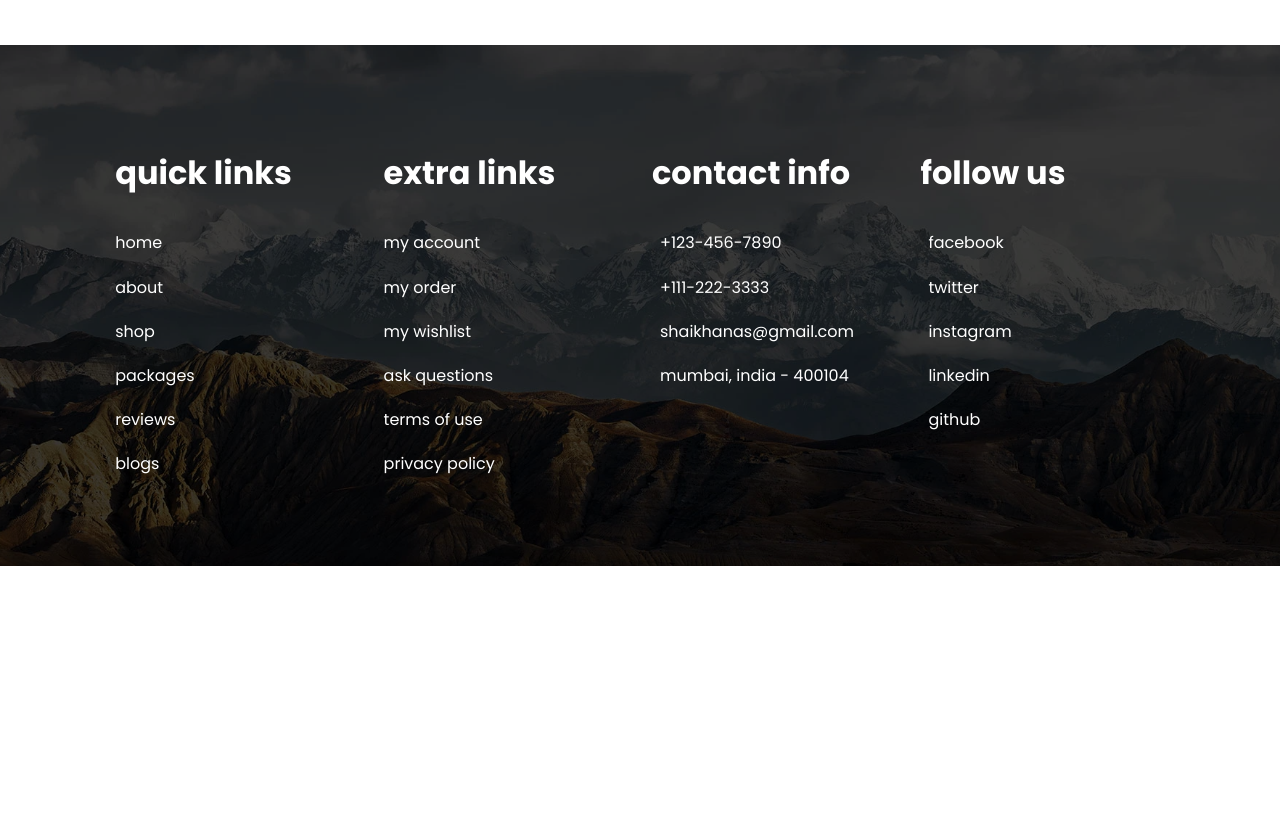
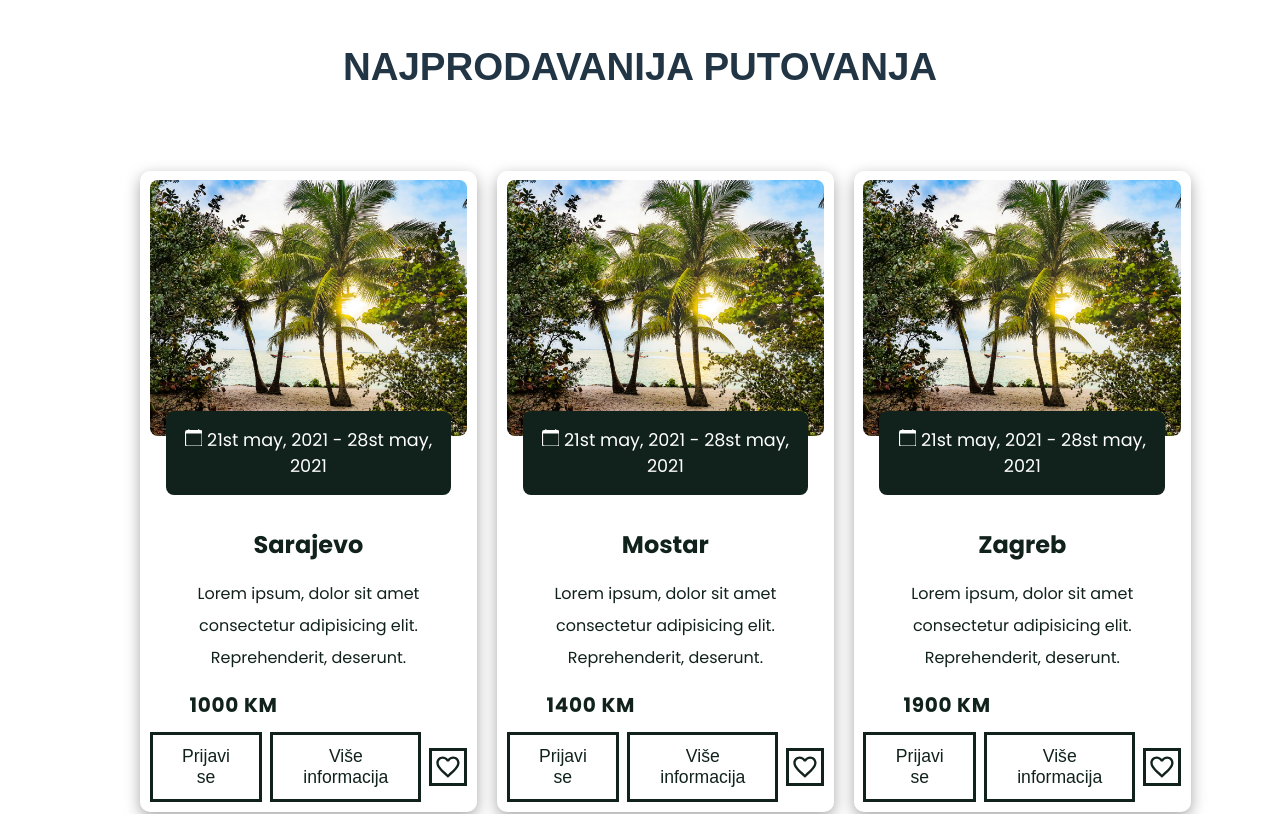
Before and after one commit to MirzadS/travel-agency, a React (Create React App) app in the folder frontend/: page /pocetna in a window 1280 px wide. Shown: the part 1680-2494 px from the top of the page. Before the commit the page ends 2246 px from the top, so only its background shows below. Built offline with nearby package versions, Linux system fonts and the light colour scheme.

Commit message:
travel card

```diff
--- a/frontend/src/components/Footer/Footer.jsx
+++ b/frontend/src/components/Footer/Footer.jsx
@@ -1,11 +1,11 @@
 import React from "react";
-import "./Footer.css";
+import styles from "./Footer.module.css";
 
 const Footer = () => {
   return (
-    <section class="footer">
-      <div class="box-container">
-        <div class="box">
+    <section className={styles.footer}>
+      <div className={styles.boxContainer}>
+        <div className={styles.box}>
           <h3>quick links</h3>
           <a href="#home">home</a>
           <a href="#about">about</a>
@@ -15,7 +15,7 @@ const Footer = () => {
           <a href="#blogs">blogs</a>
         </div>
 
-        <div class="box">
+        <div className={styles.box}>
           <h3>extra links</h3>
           <a href="#">my account</a>
           <a href="#">my order</a>
@@ -25,38 +25,38 @@ const Footer = () => {
           <a href="#">privacy policy</a>
         </div>
 
-        <div class="box">
+        <div className={styles.box}>
           <h3>contact info</h3>
           <a href="#">
-            <i class="fas fa-phone"></i> +123-456-7890{" "}
+            <i className="fas fa-phone"></i> +123-456-7890
           </a>
           <a href="#">
-            <i class="fas fa-phone"></i> +111-222-3333{" "}
+            <i className="fas fa-phone"></i> +111-222-3333
           </a>
           <a href="#">
-            <i class="fas fa-envelope"></i> shaikhanas@gmail.com{" "}
+            <i className="fas fa-envelope"></i> shaikhanas@gmail.com
           </a>
           <a href="#">
-            <i class="fas fa-map"></i> mumbai, india - 400104{" "}
+            <i className="fas fa-map"></i> mumbai, india - 400104
           </a>
         </div>
 
-        <div class="box">
+        <div className={styles.box}>
           <h3>follow us</h3>
           <a href="#">
-            <i class="fab fa-facebook-f"></i> facebook{" "}
+            <i className="fab fa-facebook-f"></i> facebook
           </a>
           <a href="#">
-            <i class="fab fa-twitter"></i> twitter{" "}
+            <i className="fab fa-twitter"></i> twitter
           </a>
           <a href="#">
-            <i class="fab fa-instagram"></i> instagram{" "}
+            <i className="fab fa-instagram"></i> instagram
           </a>
           <a href="#">
-            <i class="fab fa-linkedin"></i> linkedin{" "}
+            <i className="fab fa-linkedin"></i> linkedin
           </a>
           <a href="#">
-            <i class="fab fa-github"></i> github{" "}
+            <i className="fab fa-github"></i> github
           </a>
         </div>
       </div>
--- a/frontend/src/components/Footer/Footer.css
+++ b/frontend/src/components/Footer/Footer.module.css
@@ -7,40 +7,40 @@
   background-attachment: fixed;
 }
 
-.footer .box-container {
+.footer .boxContainer {
   display: grid;
   grid-template-columns: repeat(4, 1fr);
   gap: 1.5rem;
 }
 
-.footer .box-container .box h3 {
+.footer .boxContainer .box h3 {
   font-size: 2rem;
   padding: 1.5rem 0;
   color: #fff;
 }
 
-.footer .box-container .box a {
+.footer .boxContainer .box a {
   display: block;
   font-size: 1rem;
   color: #fff;
   padding: 0.6rem 0;
 }
 
-.footer .box-container .box a i {
+.footer .boxContainer .box a i {
   color: #219150;
   padding-right: 0.5rem;
 }
 
-.footer .box-container .box a:hover {
+.footer .boxContainer .box a:hover {
   color: #219150;
 }
 
-.footer .box-container .box a:hover i {
+.footer .boxContainer .box a:hover i {
   padding-right: 2rem;
 }
 
 @media (max-width: 1000px) {
-  .footer .box-container {
+  .footer .boxContainer {
     display: grid;
     grid-template-columns: repeat(2, 1fr);
     gap: 1.5rem;
--- /dev/null
+++ b/frontend/src/components/TravelCard/TravelCard.jsx
@@ -0,0 +1,75 @@
+import React from "react";
+import img1 from "../../assets/keywest.jpg";
+import { BsCalendar } from "react-icons/bs";
+import { MdFavoriteBorder } from "react-icons/md";
+import styles from "./TravelCard.module.css";
+
+const TravelCard = () => {
+  return (
+    <section className={styles.blogs} id={styles.blogs}>
+      {/* <h1 className={styles.heading}> our daily posts </h1> */}
+      <h2 className={styles.sectionTitle}>Najprodavanija putovanja</h2>
+
+      <div className={`${styles.swiper} ${styles.blogsSlider}`}>
+        <div className={styles.cardsWrapper}>
+          <div className={`${styles.swiperSlide} ${styles.slide}`}>
+            <img src={img1} alt="" />
+            <div className={styles.icons}>
+              <BsCalendar /> 21st may, 2021 - 28st may, 2021
+            </div>
+            <h3>Sarajevo</h3>
+            <p>
+              Lorem ipsum, dolor sit amet consectetur adipisicing elit.
+              Reprehenderit, deserunt.
+            </p>
+            <span className={styles.price}>1000 KM</span>
+
+            <div className={styles.travelCardButtons}>
+              <button className={styles.travelBookingBtn}>Prijavi se</button>
+              <button className={styles.readMoreBtn}>Više informacija</button>
+              <MdFavoriteBorder className={styles.addToWishlistBtn} />
+            </div>
+          </div>
+          <div className={`${styles.swiperSlide} ${styles.slide}`}>
+            <img src={img1} alt="" />
+            <div className={styles.icons}>
+              <BsCalendar /> 21st may, 2021 - 28st may, 2021
+            </div>
+            <h3>Mostar</h3>
+            <p>
+              Lorem ipsum, dolor sit amet consectetur adipisicing elit.
+              Reprehenderit, deserunt.
+            </p>
+            <span className={styles.price}>1400 KM</span>
+
+            <div className={styles.travelCardButtons}>
+              <button className={styles.travelBookingBtn}>Prijavi se</button>
+              <button className={styles.readMoreBtn}>Više informacija</button>
+              <MdFavoriteBorder className={styles.addToWishlistBtn} />
+            </div>
+          </div>
+          <div className={`${styles.swiperSlide} ${styles.slide}`}>
+            <img src={img1} alt="" />
+            <div className={styles.icons}>
+              <BsCalendar /> 21st may, 2021 - 28st may, 2021
+            </div>
+            <h3>Zagreb</h3>
+            <p>
+              Lorem ipsum, dolor sit amet consectetur adipisicing elit.
+              Reprehenderit, deserunt.
+            </p>
+            <span className={styles.price}>1900 KM</span>
+
+            <div className={styles.travelCardButtons}>
+              <button className={styles.travelBookingBtn}>Prijavi se</button>
+              <button className={styles.readMoreBtn}>Više informacija</button>
+              <MdFavoriteBorder className={styles.addToWishlistBtn} />
+            </div>
+          </div>
+        </div>
+      </div>
+    </section>
+  );
+};
+
+export default TravelCard;
--- /dev/null
+++ b/frontend/src/components/TravelCard/TravelCard.module.css
@@ -0,0 +1,156 @@
+.blogs .slide {
+  text-align: center;
+  padding: 0.6rem;
+  border-radius: 10px;
+  margin: 2px 10px;
+  /* display: flex;
+  flex-direction: column; */
+  box-shadow: rgba(0, 0, 0, 0.35) 0px 5px 15px;
+}
+
+.blogs .slide img {
+  height: 16rem;
+  width: 100%;
+  -o-object-fit: cover;
+  object-fit: cover;
+  border-radius: 0.5rem;
+}
+
+.blogs .slide .icons {
+  background: #10221b;
+  border-radius: 0.5rem;
+  padding: 1rem;
+  position: relative;
+  top: -2rem;
+  display: inline-block;
+}
+
+.blogs .slide .icons {
+  font-size: 1.1rem;
+  color: #fff;
+  margin: 0 1rem;
+}
+
+.blogs .slide .icons:hover {
+  color: #219150;
+}
+
+.blogs .slide .icons i {
+  padding-right: 0.5rem;
+  color: #219150;
+}
+
+.blogs .slide h3 {
+  font-size: 1.5rem;
+  color: #10221b;
+}
+
+.blogs .slide p {
+  font-size: 1rem;
+  padding: 1rem 0;
+  line-height: 2;
+  color: #10221b;
+}
+
+.cardsWrapper {
+  padding: 30px;
+  margin: 50px 100px;
+
+  display: grid;
+  grid-template-columns: repeat(3, 1fr);
+  /* gap: 1.5rem; */
+}
+
+.readMoreBtn {
+  margin-top: 0.7rem;
+  display: inline-block;
+  border: 0.2rem solid #10221b;
+  color: #10221b;
+  cursor: pointer;
+  background: none;
+  font-size: 1.1rem;
+  padding: 0.7rem 1.7rem;
+}
+
+.readMoreBtn:hover {
+  background: #10221b;
+  color: #fff;
+}
+
+.travelBookingBtn {
+  margin-top: 0.7rem;
+  display: inline-block;
+  border: 0.2rem solid #10221b;
+  color: #10221b;
+  cursor: pointer;
+  background: none;
+  font-size: 1.1rem;
+  padding: 0.7rem 1.7rem;
+}
+
+.travelBookingBtn:hover {
+  background: #10221b;
+  color: #fff;
+}
+.addToWishlistBtn {
+  margin-top: 0.7rem;
+  display: inline-block;
+  border: 0.2rem solid #10221b;
+  height: 100%;
+  color: #10221b;
+  cursor: pointer;
+  background: none;
+  font-size: 3rem;
+  padding: 2px;
+  /* padding: 0.7rem 1.7rem; */
+}
+
+.addToWishlistBtn:hover {
+  background: #10221b;
+  color: #fff;
+}
+
+.travelCardButtons {
+  display: flex;
+  justify-content: center;
+  align-items: center;
+  gap: 8px;
+}
+
+.price {
+  display: block;
+  text-align: left;
+  padding-left: 40px;
+  font-size: 1.25rem;
+  font-weight: bolder;
+  color: #10221b;
+  letter-spacing: 0.7px;
+}
+
+.sectionTitle {
+  font-weight: 800;
+  font-family: "Montserrat", sans-serif;
+  text-transform: uppercase;
+  color: hsl(206, 34%, 20%);
+  font-size: calc(18px + 1.6vw);
+  text-align: center;
+}
+
+@media screen and (max-width: 1200px) {
+  .cardsWrapper {
+    padding: 30px;
+    margin: 50px 100px;
+
+    display: grid;
+    grid-template-columns: repeat(2, 1fr);
+  }
+}
+@media screen and (max-width: 850px) {
+  .cardsWrapper {
+    padding: 30px;
+    margin: 50px 100px;
+
+    display: grid;
+    grid-template-columns: repeat(1, 1fr);
+  }
+}
--- a/frontend/src/index.css
+++ b/frontend/src/index.css
@@ -21,4 +21,5 @@ ul {
 
 a {
   text-decoration: none;
+  color: white;
 }
--- a/frontend/src/pages/Homepage/Homepage.jsx
+++ b/frontend/src/pages/Homepage/Homepage.jsx
@@ -4,6 +4,7 @@ import Navbar from "../../components/Navbar/Navbar";
 import Hero from "../../components/Hero/Hero";
 import HomepageGallery from "../../components/HomepageGallery/HomepageGallery";
 import Footer from "../../components/Footer/Footer";
+import TravelCard from "../../components/TravelCard/TravelCard";
 
 const Homepage = () => {
   return (
@@ -12,6 +13,7 @@ const Homepage = () => {
       <Hero />
       <ChatModal />
       <HomepageGallery />
+      <TravelCard />
       <Footer />
     </div>
   );
```
